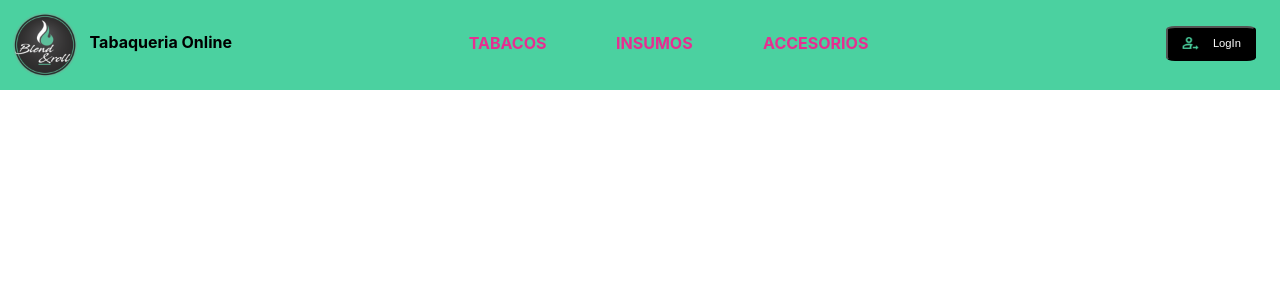
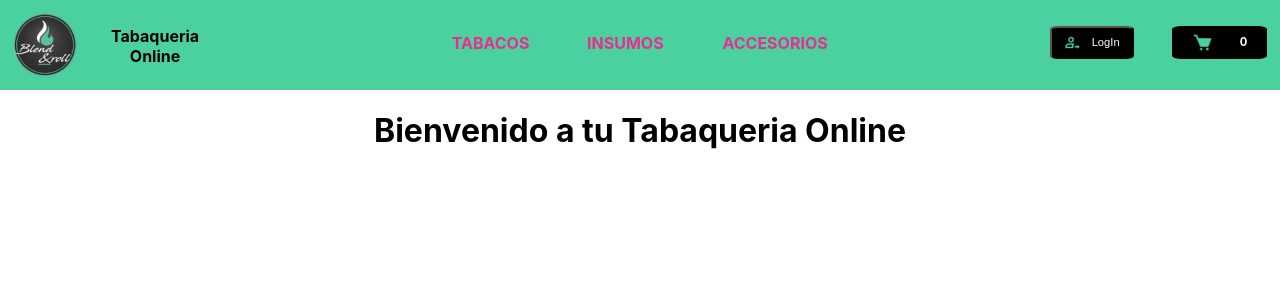
Before and after one commit to carocimini/blendandroll-app, a React (Create React App) app: page / in a window 1280 px wide. Shown: the top 300 px of the page. Built offline with nearby package versions, Linux system fonts and the light colour scheme.

Commit message:
Creación de ItemListContainer y CartWidget

```diff
--- a/src/App.js
+++ b/src/App.js
@@ -1,11 +1,12 @@
 import './App.css';
 import NavBar from './components/NavBar/NavBar';
+import ItemListContainer from './components/ItemListContainer/ItemListContainer';
 
 function App() {
   return (
     <div className="App">
-        <NavBar />
-
+      <NavBar />
+      <ItemListContainer greeting= {'Bienvenido a tu Tabaqueria Online'}/>
     </div>
   );
 }
--- /dev/null
+++ b/src/components/CartWidget/CartWidget.css
@@ -0,0 +1,22 @@
+.buttonCart{
+    padding: 0.5%;
+    margin-left: 2%;
+    margin-top: 2%;
+    margin-right: 1%;
+    border-radius: 10%;
+    background-color: black;
+    color: white;
+    font-size: 70%;
+    width: 7%;
+    height: 60%;
+    display: flex;
+    flex-direction: row;
+    flex-wrap: nowrap;
+    justify-content: space-around;
+    align-items: center;
+    font-weight: 700;
+}
+.cartIcon{
+    width: 25%;
+    padding: 0%;
+}
--- /dev/null
+++ b/src/components/CartWidget/CartWidget.js
@@ -0,0 +1,12 @@
+import './CartWidget.css'
+
+const CartWidget = () => {
+    return(
+        <div className="buttonCart">
+            <img className="cartIcon" src='./images/icono-carrito.jpg' alt='icono-carrito'/>
+            0
+        </div>
+    )
+}
+
+export default CartWidget
--- /dev/null
+++ b/src/components/ItemListContainer/ItemListContainer.js
@@ -0,0 +1,10 @@
+const ItemListContainer = (props) => {
+    console.log(props.greeting)
+    return(
+        <h1>{props.greeting}</h1>
+    )
+
+
+}
+
+export default ItemListContainer
--- a/src/components/NavBar/NavBar.css
+++ b/src/components/NavBar/NavBar.css
@@ -4,17 +4,17 @@
     display: flex;
     flex-direction: row;
 }
-.Logo{
+.logo{
     margin: 1%;
     width: 5%;
     height: 5%;
 }
-.TextLogo{
-    margin-top: 2.5%;
+.textLogo{
+    margin-top: 2%;
     color: black;
     font-size: 100%;
 }
-.NavCategories{
+.navCategories{
     list-style: none;
     margin-top: 2.5%;
     margin-left: 13%;
@@ -26,11 +26,11 @@
     justify-content: flex-start;
     justify-content: space-evenly;
 }
-.NavItem{
+.navItem{
     background-color: #4BD1A0;
     width: 15%;
 }
-.NavLink{
+.navLink{
     text-transform: uppercase;
     color: #E72E91;
     display: block;
@@ -41,13 +41,13 @@
     text-align: center;
     text-decoration: none;
 }
-.LogIcon{
+.logIcon{
     width: 25%;
     padding: 0%;
 }
-.LogIn{
+.logIn{
     padding: 0.5%;
-    margin-left: 20%;
+    margin-left: 15%;
     margin-top: 2%;
     margin-right: 1%;
     border-radius: 10%;
@@ -55,7 +55,7 @@
     color: white;
     font-size: 70%;
     width: 7%;
-    height: 55%;
+    height: 60%;
     display: flex;
     flex-direction: row;
     flex-wrap: nowrap;
--- a/src/components/NavBar/NavBar.js
+++ b/src/components/NavBar/NavBar.js
@@ -1,22 +1,24 @@
 import './NavBar.css'
+import CartWidget from '../CartWidget/CartWidget'
 
 const NavBar = () => {
     return(
         <nav className="NavBar">
-            <img className="Logo" src='./images/logo-blendnroll.png' alt="logo-blendnroll"/>
-            <h3 className="TextLogo">Tabaqueria Online</h3>
-            <ul className="NavCategories">
-                    <li className="NavItem">
-                        <a className="NavLink" href="#">Tabacos</a>
+            <img className="logo" src='./images/logo-blendnroll.png' alt="logo-blendnroll"/>
+            <h3 className="textLogo">Tabaqueria Online</h3>
+            <ul className="navCategories">
+                    <li className="navItem">
+                        <a className="navLink" href="#">Tabacos</a>
                     </li>
-                    <li className="NavItem">
-                        <a className="NavLink" href="#">Insumos</a>
+                    <li className="navItem">
+                        <a className="navLink" href="#">Insumos</a>
                     </li>
-                    <li className="NavItem">
-                        <a className="NavLink" href="#">Accesorios</a>
+                    <li className="navItem">
+                        <a className="navLink" href="#">Accesorios</a>
                     </li>
                 </ul>
-            <button className="LogIn"> <img className="LogIcon" src='./images/icono-login.jpg' alt="icono-login"/>LogIn</button>
+            <button className="logIn"> <img className="logIcon" src='./images/icono-login.jpg' alt="icono-login"/>LogIn</button>
+            <CartWidget/>
         </nav>
     )
 
```
Also changed, not shown: public/images/icono-carrito.jpg (added).
